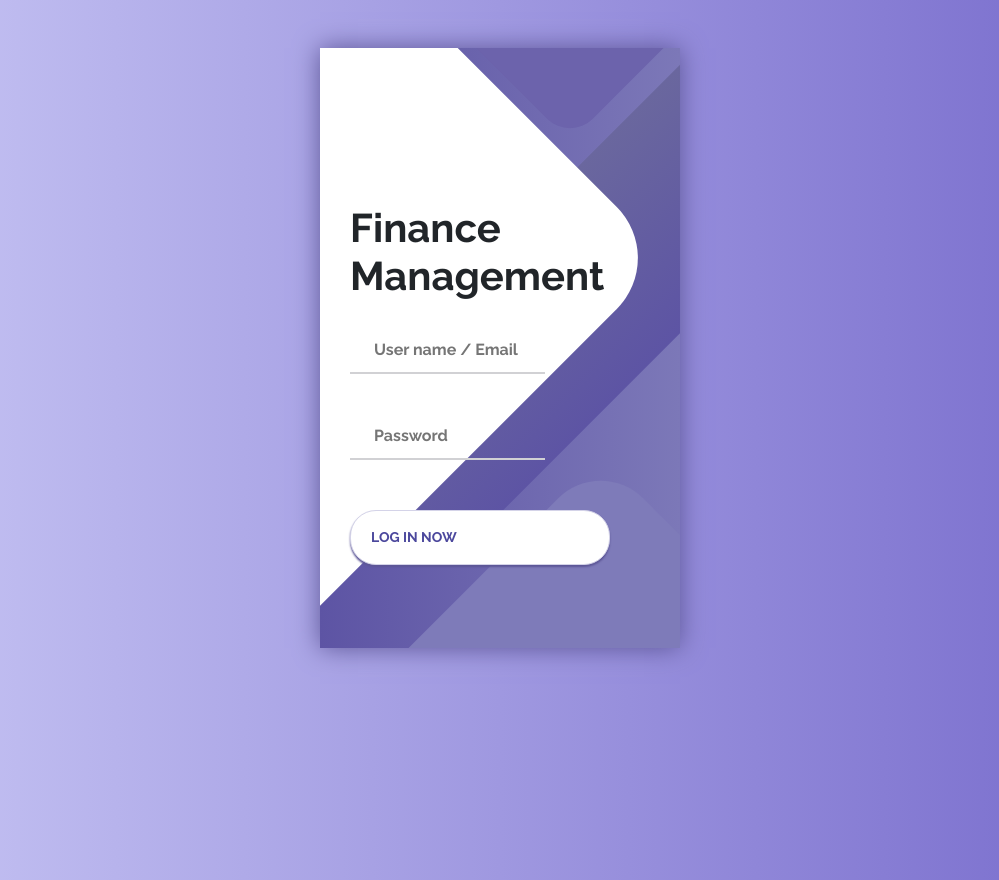
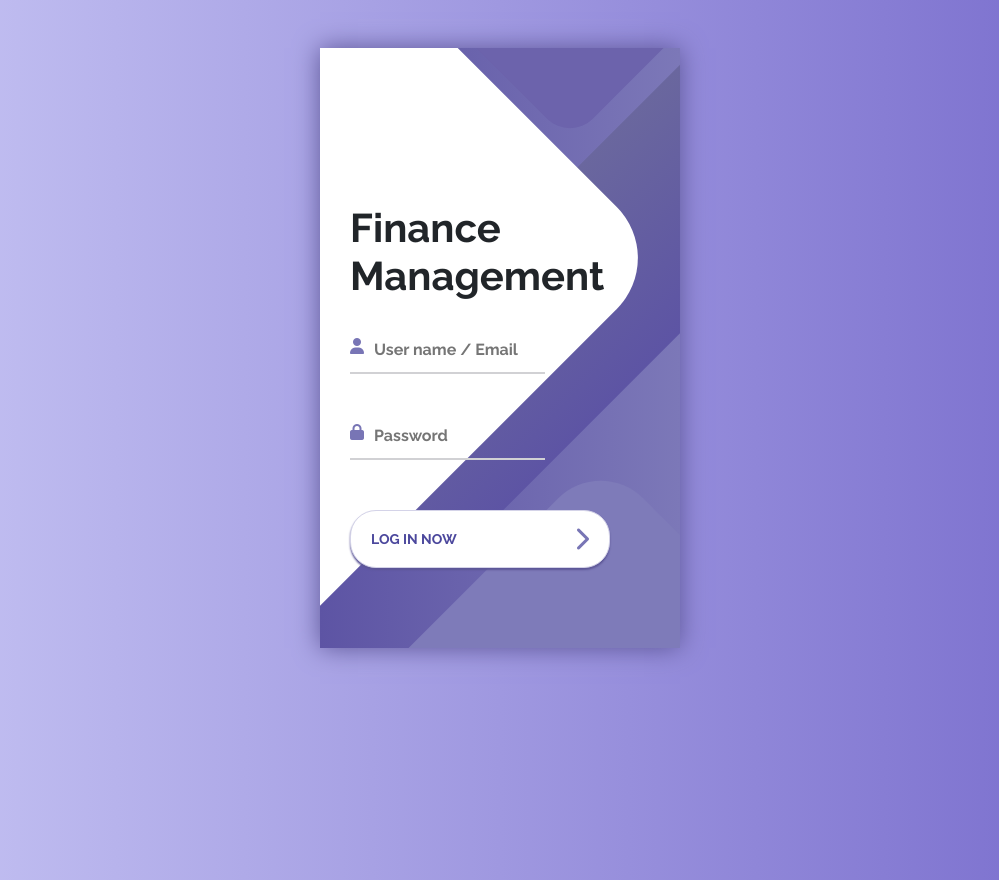
Before and after one commit to vrunda2005/ingenious, a Flask app: page / in a window 1280 px wide. Shown: the whole page, without its empty margins (140-1139 px from the left). Run offline with Flask 3, Linux system fonts and the light colour scheme; some libraries are stand-ins or nearby versions.

```diff
--- a/templates/layout.html
+++ b/templates/layout.html
@@ -1,5 +1,6 @@
 <!DOCTYPE html>
 <html lang="en">
+
 <head>
     <meta charset="UTF-8">
     <meta name="viewport" content="width=device-width, initial-scale=1">
@@ -10,15 +11,17 @@
 
         {% endblock %}
     </title>
-       <link href="https://cdn.jsdelivr.net/npm/bootstrap@5.3.3/dist/css/bootstrap.min.css" rel="stylesheet"
+    <link href="https://cdn.jsdelivr.net/npm/bootstrap@5.3.3/dist/css/bootstrap.min.css" rel="stylesheet"
         integrity="sha384-QWTKZyjpPEjISv5WaRU9OFeRpok6YctnYmDr5pNlyT2bRjXh0JMhjY6hW+ALEwIH" crossorigin="anonymous">
-    <link rel='stylesheet' href='https://use.fontawesome.com/releases/v5.2.0/css/all.css'>
-    <link rel='stylesheet' href='https://use.fontawesome.com/releases/v5.2.0/css/fontawesome.css'>
+    <script src="https://kit.fontawesome.com/a202c591d5.js" crossorigin="anonymous"></script>
     <link rel="stylesheet" href="{{url_for('static',filename='css/style.css')}}">
 
-    <link href="https://cdn.jsdelivr.net/npm/bootstrap@5.3.0/dist/css/bootstrap.min.css" rel="stylesheet" integrity="sha384-9ndCyUaIbzAi2FUVXJi0CjmCapSmO7SnpJef0486qhLnuZ2cdeRhO02iuK6FUUVM" crossorigin="anonymous">
+    <link href="https://cdn.jsdelivr.net/npm/bootstrap@5.3.0/dist/css/bootstrap.min.css" rel="stylesheet"
+        integrity="sha384-9ndCyUaIbzAi2FUVXJi0CjmCapSmO7SnpJef0486qhLnuZ2cdeRhO02iuK6FUUVM" crossorigin="anonymous">
     <script src="https://code.jquery.com/jquery-3.6.0.min.js"></script>
-    <script src="https://cdn.jsdelivr.net/npm/bootstrap@5.3.0/dist/js/bootstrap.bundle.min.js" integrity="sha384-geWF76RCwLtnZ8qwWowPQNguL3RmwHVBC9FhGdlKrxdiJJigb/j/68SIy3Te4Bkz" crossorigin="anonymous"></script>
+    <script src="https://cdn.jsdelivr.net/npm/bootstrap@5.3.0/dist/js/bootstrap.bundle.min.js"
+        integrity="sha384-geWF76RCwLtnZ8qwWowPQNguL3RmwHVBC9FhGdlKrxdiJJigb/j/68SIy3Te4Bkz"
+        crossorigin="anonymous"></script>
     <script src="https://ajax.googleapis.com/ajax/libs/jquery/3.6.0/jquery.min.js"></script>
     <script src="https://code.jquery.com/jquery-3.6.0.min.js"></script>
     <link href="https://fonts.googleapis.com/css2?family=Open+Sans:wght@300;400;700;800&display=swap" rel="stylesheet">
@@ -26,12 +29,14 @@
 
 
 </head>
+
 <body>
 
-{% block body %}
+    {% block body %}
 
-{% endblock %}
+    {% endblock %}
 
 
 </body>
+
 </html>
--- a/templates/login.html
+++ b/templates/login.html
@@ -16,16 +16,16 @@ login
 				<form class="login" action="login" method="post">
 					<h1 class="login-title">Finance Management</h1>
 					<div class="login__field">
-						<!-- <i class="login__icon fas fa-user"></i> -->
+						<i class="login__icon fas fa-user"></i>
 						<input class="login__input" type="text" id="username" name="username" placeholder="User name / Email">
 					</div>
 					<div class="login__field">
-						<!-- <i class="login__icon fas fa-lock"></i> -->
+						<i class="login__icon fas fa-lock"></i>
 						<input class="login__input" type="password" id="password" name="password" placeholder="Password">
 					</div>
 					<button class="button login__submit" type="submit" value="Login">
 						<span class="button__text">Log In Now</span>
-						<!-- <i class="button__icon fas fa-chevron-right"></i> -->
+						<i class="button__icon fas fa-chevron-right"></i>
 					</button>
 
 			</div>
```
